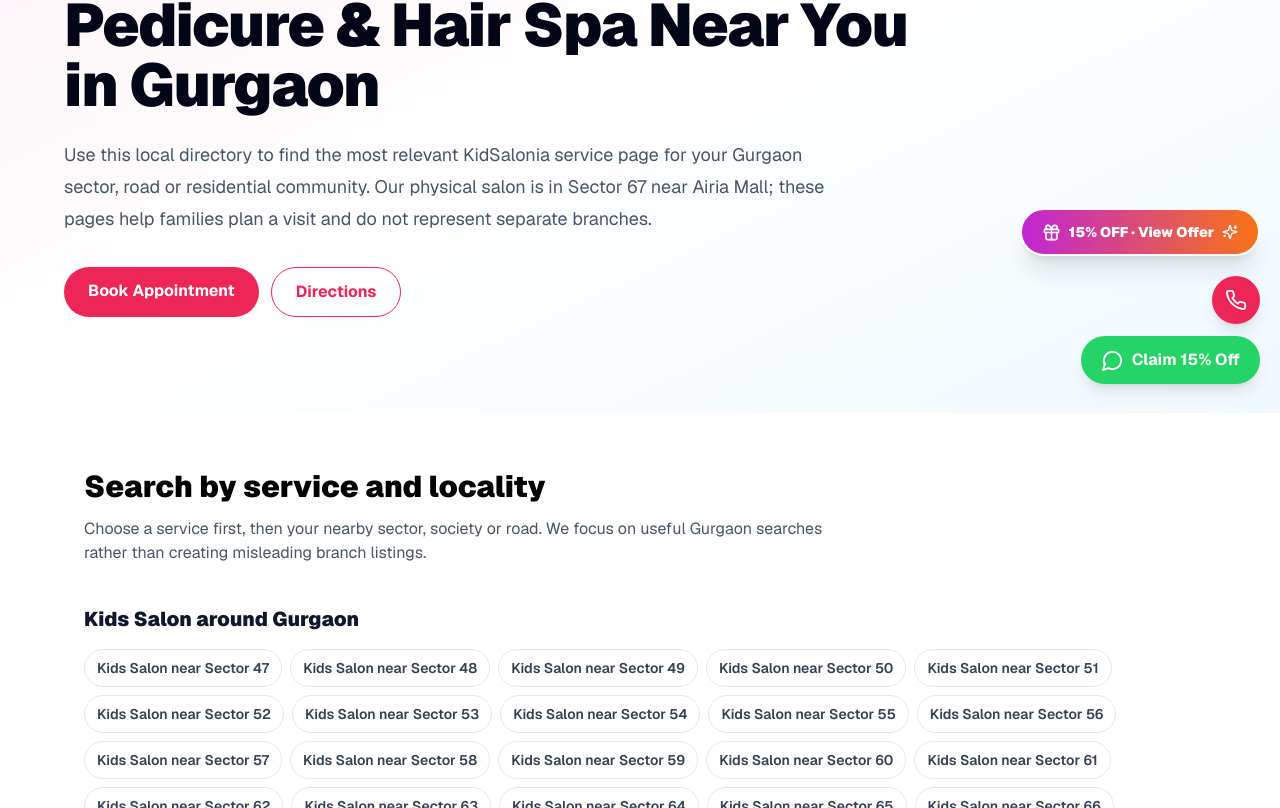
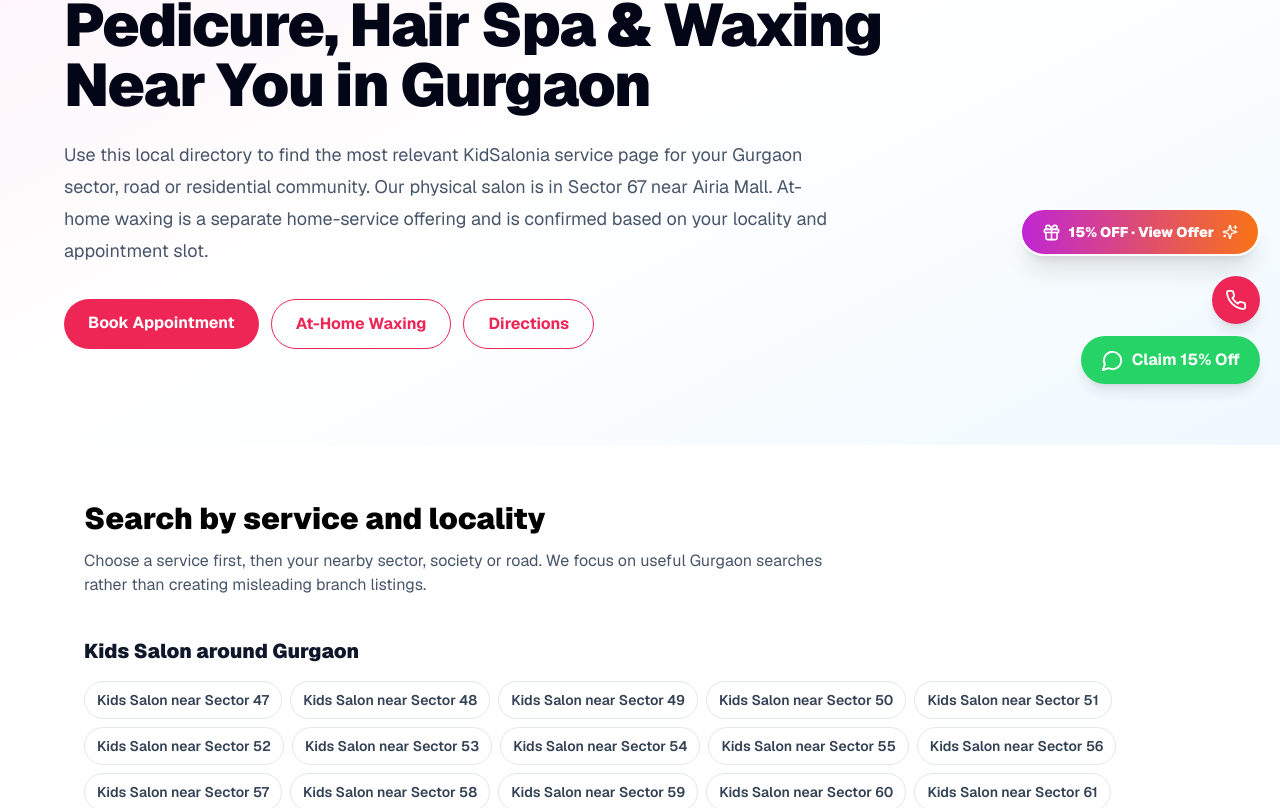
Before and after one commit to kidsalonia-cmd/Kidsalonia, a React (Vite) app: page /gurgaon-salon-near-me in a window 1280 px wide. Shown: the part 392-1200 px from the top of the page. Built offline with nearby package versions, Linux system fonts and the light colour scheme; no server answers.

Commit message:
Add at-home waxing to Gurgaon local SEO hub

```diff
--- a/src/pages/GurgaonLocalSalon.tsx
+++ b/src/pages/GurgaonLocalSalon.tsx
@@ -10,6 +10,7 @@ const services = [
   ["Pedicure", "pedicure"],
   ["Hair Spa", "hair-spa"],
   ["Hairdresser", "hairdresser"],
+  ["At-Home Waxing", "waxing"],
 ] as const;
 
 const localities = [
@@ -17,20 +18,21 @@ const localities = [
 ] as const;
 
 const slugify = (value: string) => value.toLowerCase().replace(/&/g, "and").replace(/[^a-z0-9]+/g, "-").replace(/^-|-$/g, "");
-const pathFor = (service: string, locality: string) => `/${service}-${slugify(locality)}`;
+const pathFor = (service: string, locality: string) =>
+  service === "waxing" ? `/waxing-near/${slugify(locality)}` : `/${service}-${slugify(locality)}`;
 
 const faqs = [
   { question: "Where is KidSalonia located in Gurgaon?", answer: "KidSalonia is at Ground Floor, A-19 JMD Suburbio 2, Gurugram, Haryana 122101, near Airia Mall and Golf Course Extension Road." },
   { question: "Does KidSalonia serve families from different Gurgaon sectors and societies?", answer: "Yes. Customers travel to KidSalonia from Gurgaon sectors, residential societies and major road corridors. Advance booking is recommended before travelling." },
-  { question: "Which services can I book?", answer: "KidSalonia offers kids haircuts and grooming, nail art, manicure, pedicure, hair spa and other listed salon services. Check the service page or contact the salon for current availability." },
+  { question: "Which services can I book?", answer: "KidSalonia offers kids haircuts and grooming, nail art, manicure, pedicure, hair spa and related salon services. KidSalonia has also started at-home waxing in Gurgaon, subject to locality and appointment availability." },
 ];
 
 export default function GurgaonLocalSalon() {
   return <div className="min-h-screen bg-background">
-    <SEO title="Kids Salon Near Me Gurgaon | Nail Art, Manicure, Pedicure & Hair Spa | KidSalonia" description="Find KidSalonia from Gurgaon sectors, societies and major roads. Book kids salon, nail art, manicure, pedicure and hair spa near Golf Course Extension Road." canonical={`${BASE_URL}/gurgaon-salon-near-me`} keywords={["kids salon near me", "salon near me Gurgaon", "nail art near me", "manicure near me", "pedicure near me", "hair spa near me", "kids salon Gurgaon"]} schemas={[localBusinessSchema, createFAQSchema(faqs), createBreadcrumbSchema([{name:"Home",url:BASE_URL},{name:"Gurgaon Salon Near Me",url:`${BASE_URL}/gurgaon-salon-near-me`}])]} />
+    <SEO title="Kids Salon Near Me Gurgaon | Nail Art, Manicure, Pedicure, Hair Spa & Waxing | KidSalonia" description="Find KidSalonia from Gurgaon sectors, societies and major roads. Book kids salon, nail art, manicure, pedicure and hair spa, plus at-home waxing by availability." canonical={`${BASE_URL}/gurgaon-salon-near-me`} keywords={["kids salon near me", "salon near me Gurgaon", "nail art near me", "manicure near me", "pedicure near me", "hair spa near me", "waxing near me", "home waxing Gurgaon", "kids salon Gurgaon"]} schemas={[localBusinessSchema, createFAQSchema(faqs), createBreadcrumbSchema([{name:"Home",url:BASE_URL},{name:"Gurgaon Salon Near Me",url:`${BASE_URL}/gurgaon-salon-near-me`}])]} />
     <Header />
     <main>
-      <section className="bg-gradient-to-br from-pink-50 via-white to-sky-50 px-5 py-16 md:py-24"><div className="mx-auto max-w-6xl"><p className="text-sm font-black uppercase tracking-[0.18em] text-primary">KidSalonia Gurugram</p><h1 className="mt-3 max-w-4xl text-4xl font-black tracking-tight text-slate-950 md:text-6xl">Kids Salon, Nail Art, Manicure, Pedicure & Hair Spa Near You in Gurgaon</h1><p className="mt-6 max-w-3xl text-lg leading-8 text-slate-600">Use this local directory to find the most relevant KidSalonia service page for your Gurgaon sector, road or residential community. Our physical salon is in Sector 67 near Airia Mall; these pages help families plan a visit and do not represent separate branches.</p><div className="mt-8 flex flex-wrap gap-3"><Link to="/book" className="rounded-full bg-primary px-6 py-3 font-bold text-white">Book Appointment</Link><Link to="/find-us" className="rounded-full border border-primary px-6 py-3 font-bold text-primary">Directions</Link></div></div></section>
+      <section className="bg-gradient-to-br from-pink-50 via-white to-sky-50 px-5 py-16 md:py-24"><div className="mx-auto max-w-6xl"><p className="text-sm font-black uppercase tracking-[0.18em] text-primary">KidSalonia Gurugram</p><h1 className="mt-3 max-w-4xl text-4xl font-black tracking-tight text-slate-950 md:text-6xl">Kids Salon, Nail Art, Manicure, Pedicure, Hair Spa & Waxing Near You in Gurgaon</h1><p className="mt-6 max-w-3xl text-lg leading-8 text-slate-600">Use this local directory to find the most relevant KidSalonia service page for your Gurgaon sector, road or residential community. Our physical salon is in Sector 67 near Airia Mall. At-home waxing is a separate home-service offering and is confirmed based on your locality and appointment slot.</p><div className="mt-8 flex flex-wrap gap-3"><Link to="/book" className="rounded-full bg-primary px-6 py-3 font-bold text-white">Book Appointment</Link><Link to="/waxing-gurgaon" className="rounded-full border border-primary px-6 py-3 font-bold text-primary">At-Home Waxing</Link><Link to="/find-us" className="rounded-full border border-primary px-6 py-3 font-bold text-primary">Directions</Link></div></div></section>
       <section className="mx-auto max-w-6xl px-5 py-14"><h2 className="text-3xl font-black">Search by service and locality</h2><p className="mt-3 max-w-3xl text-slate-600">Choose a service first, then your nearby sector, society or road. We focus on useful Gurgaon searches rather than creating misleading branch listings.</p><div className="mt-10 space-y-10">{services.map(([label, slug]) => <div key={slug}><h3 className="text-xl font-black text-slate-900">{label} around Gurgaon</h3><div className="mt-4 flex flex-wrap gap-2">{localities.map(locality => <Link key={`${slug}-${locality}`} to={pathFor(slug, locality)} className="rounded-full border bg-white px-3 py-2 text-sm font-semibold text-slate-700 hover:border-primary hover:text-primary">{label} near {locality}</Link>)}</div></div>)}</div></section>
       <section className="bg-slate-50 px-5 py-14"><div className="mx-auto max-w-6xl"><h2 className="text-3xl font-black">Frequently asked questions</h2><div className="mt-6 grid gap-4 md:grid-cols-3">{faqs.map(f => <article key={f.question} className="rounded-2xl bg-white p-5 shadow-sm"><h3 className="font-black">{f.question}</h3><p className="mt-2 text-sm leading-6 text-slate-600">{f.answer}</p></article>)}</div></div></section>
     </main>
```
